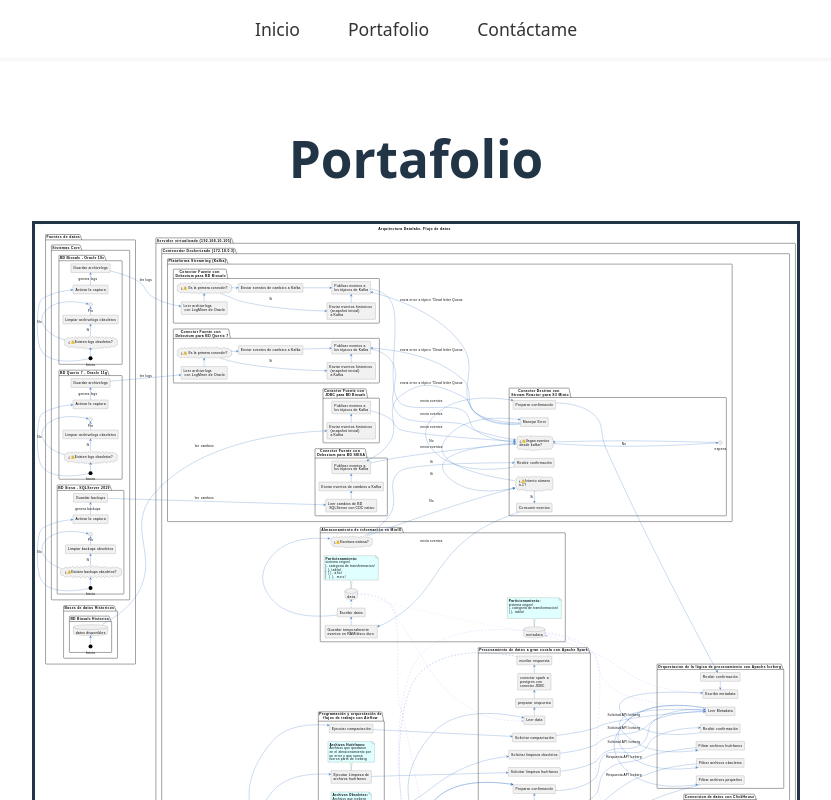
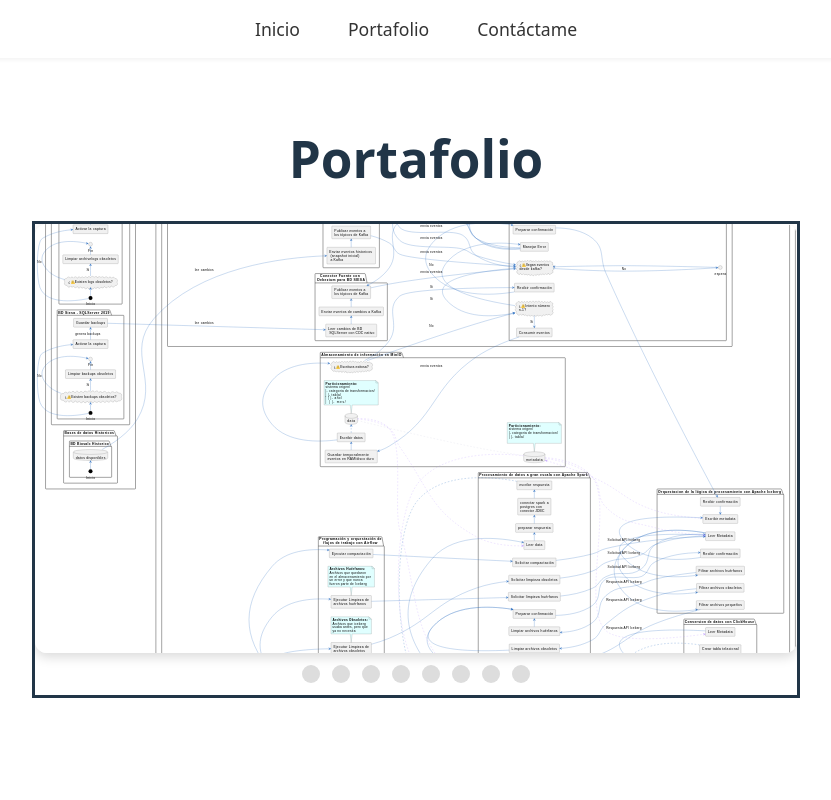
Before and after one commit to dianipineda/dianipineda.github.io, a Vue app in the folder portafolio-dianapineda/: page /portafolio in a window 1280 px wide. Shown: the top 800 px of the page, without its empty margins (224-1055 px from the left). Built offline with nearby package versions, Linux system fonts and the light colour scheme.

Commit message:
ajuste de galleria fija

```diff
--- a/portafolio-dianapineda/src/views/PortafolioView.vue
+++ b/portafolio-dianapineda/src/views/PortafolioView.vue
@@ -10,11 +10,13 @@
       indicatorsPosition="bottom"
     >
       <template #item="slotProps">
-        <img
-          :src="slotProps.item.itemImageSrc"
-          :alt="slotProps.item.alt"
-          class="galleria-img"
-        />
+        <div class="p-galleria-item-wrapper">
+          <img
+            :src="slotProps.item.itemImageSrc"
+            :alt="slotProps.item.alt"
+            class="galleria-img"
+          />
+        </div>
       </template>
     </Galleria>
   </div>
@@ -48,14 +50,6 @@ export default {
   padding: 2rem 1rem;
   max-width: 800px;
   margin: 0 auto;
-}
-
-.galleria-img {
-  width: 100%;
-  height: auto;
-  display: block;
-  border-radius: 12px;
-  box-shadow: 0 4px 12px rgba(0,0,0,0.15);
 }
 
 /* 🎯 Estilos para los indicadores */
@@ -92,4 +86,20 @@ export default {
   padding:12px;
 }
 
+/* Contenedor de los ítems */
+.p-galleria-item-wrapper {
+  aspect-ratio: 16 / 9;  /* proporción estándar */
+  width: 100%;
+  max-height: 80vh;      /* opcional: evita que sea demasiado alto en pantallas grandes */
+  overflow: hidden;      /* recorta exceso */
+  border-radius: 12px;
+  box-shadow: 0 4px 12px rgba(0,0,0,0.15);
+}
+
+.galleria-img {
+  width: 100%;
+  height: 100%;
+  object-fit: cover;  /* rellena el contenedor sin deformarse */
+  display: block;
+}
 </style>
```
